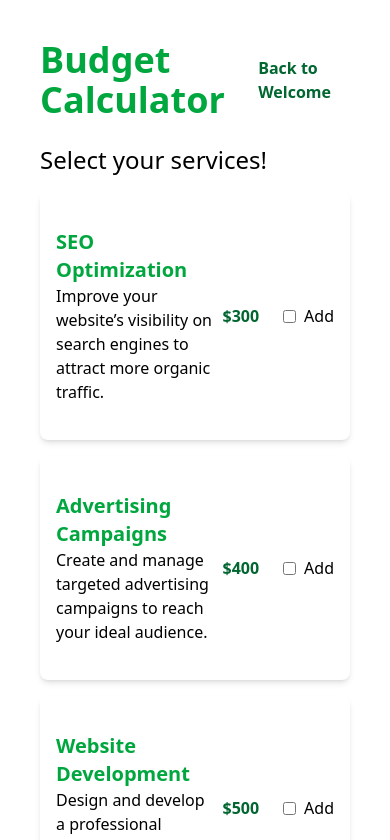
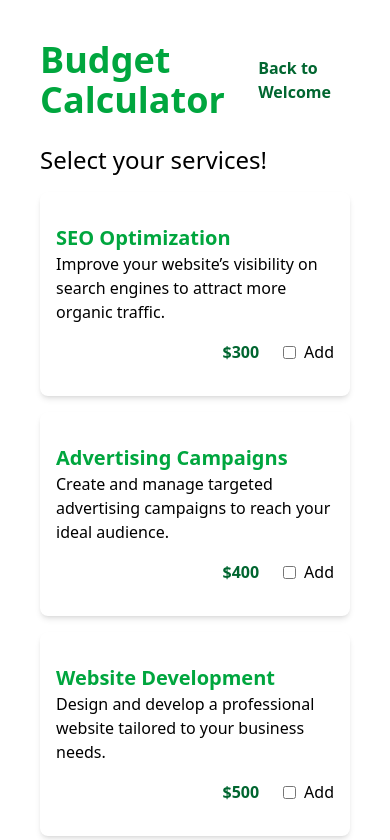
Before and after one commit to DiegoAPaez/6-Budgets, a React (Vite) app: page /calculator in a window 390 px wide. Shown: the top 840 px of the page. Built offline with nearby package versions, Linux system fonts and the light colour scheme.

Commit message:
Cards styled for responsive design

```diff
--- a/src/components/budget/ServiceList.tsx
+++ b/src/components/budget/ServiceList.tsx
@@ -8,12 +8,12 @@
             <div className={'flex flex-col gap-4'}>
                 {SERVICES.map((service) => (
                     <Card>
-                        <div className={'flex flex-row justify-between py-5 gap-2'}>
+                        <div className={'flex flex-col md:flex-row justify-between py-4 gap-4'}>
                             <div>
                                 <h3 className={'text-green-600 text-xl font-semibold'}>{service.name}</h3>
                                 <p>{service.description}</p>
                             </div>
-                            <div className={'flex flex-row justify-between items-center gap-2'}>
+                            <div className={'flex flex-row justify-end md:justify-between items-center gap-2'}>
                                 <p className={'text-green-800 font-semibold mr-4'}>${service.price}</p>
                                 <input
                                     type="checkbox"
```
